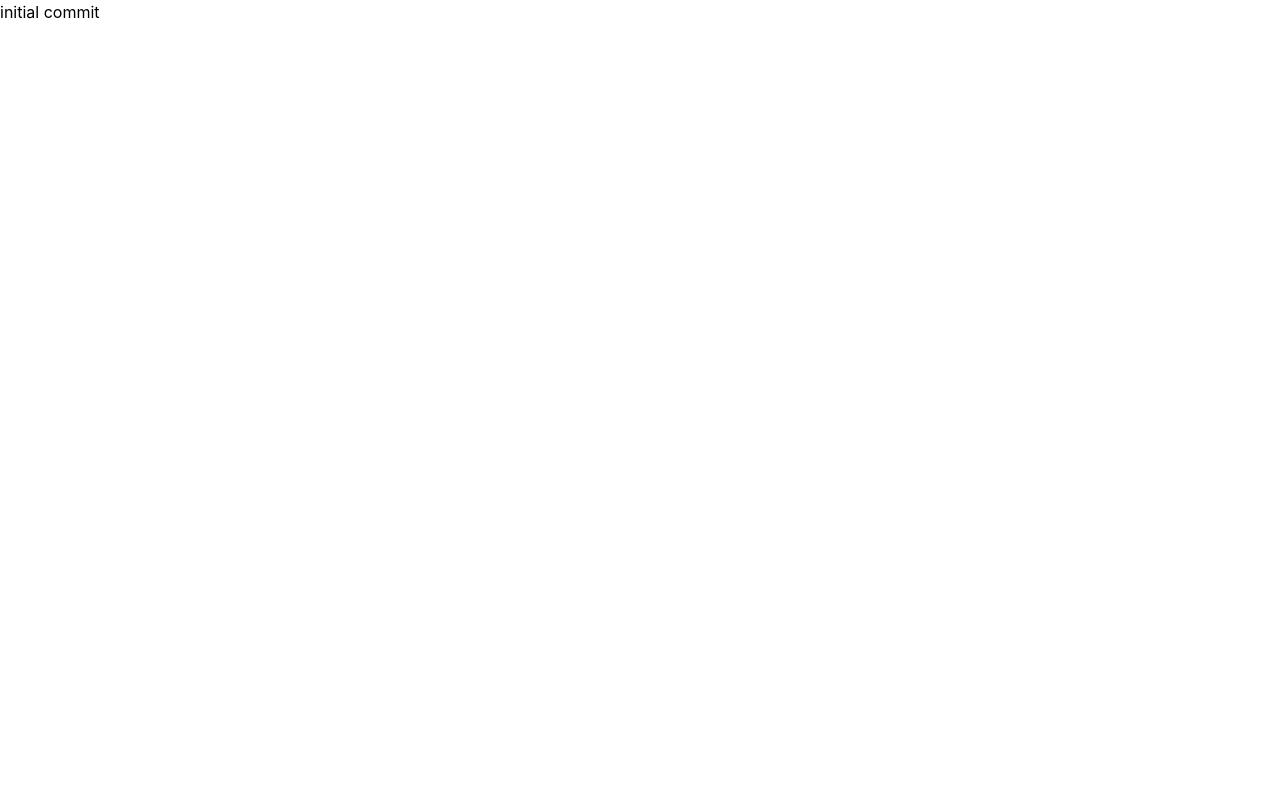
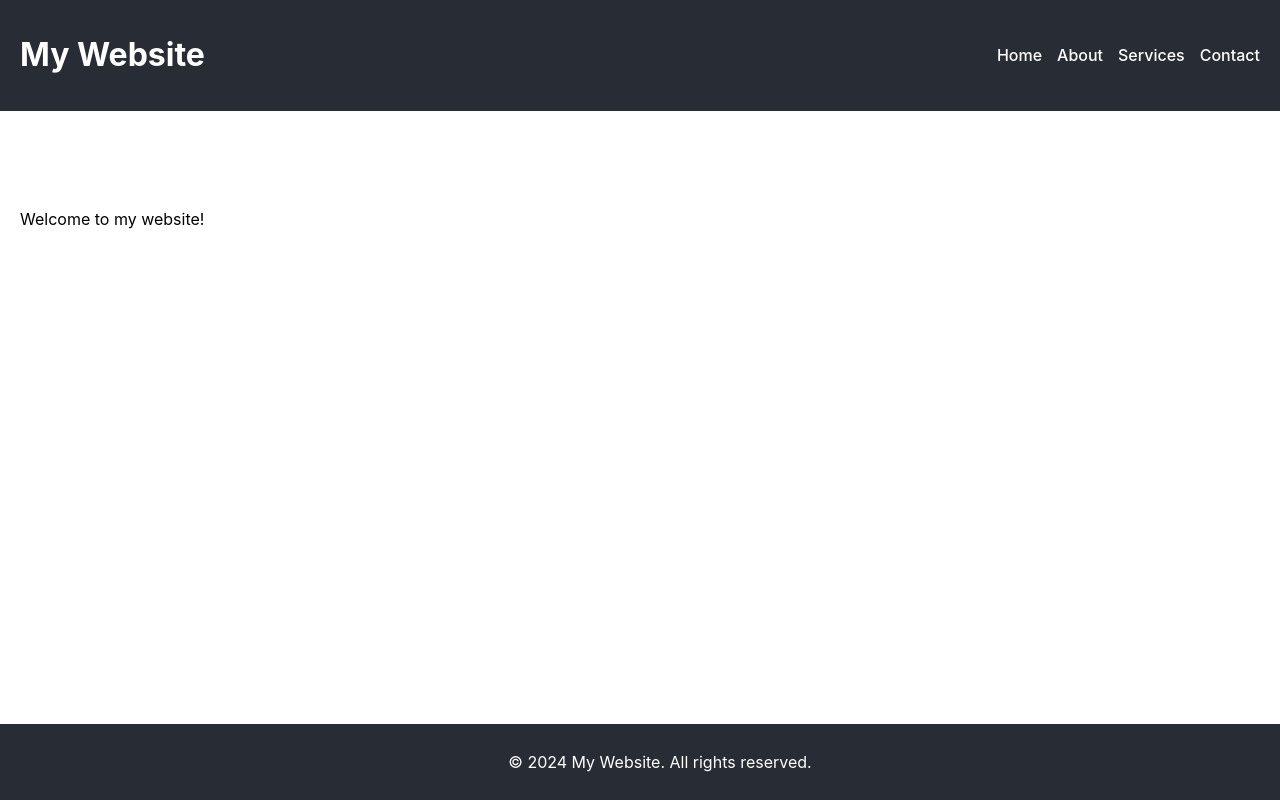
Before and after one commit to 01Deepak/e_commerce_dashboard_frontend, a React (Vite) app: page / in a window 1280 px wide. Built offline with nearby package versions, Linux system fonts and the light colour scheme.

Commit message:
add header and footer

```diff
--- a/package.json
+++ b/package.json
@@ -11,7 +11,8 @@
   },
   "dependencies": {
     "react": "^18.3.1",
-    "react-dom": "^18.3.1"
+    "react-dom": "^18.3.1",
+    "sass": "^1.77.8"
   },
   "devDependencies": {
     "@types/react": "^18.3.3",
--- a/src/App.tsx
+++ b/src/App.tsx
@@ -1,11 +1,17 @@
 import React from "react"
+import Header from "./components/header/Header"
+import Footer from "./components/footer/Footer"
 
 function App() {
 
   return (
     <>
-     <div>
-      initial commit
+      <div>
+      <Header />
+      <main style={{ padding: '20px', marginTop: '60px' }}>
+        <p>Welcome to my website!</p>
+      </main>
+      <Footer />
     </div>
     </>
   )
--- /dev/null
+++ b/src/components/footer/Footer.module.scss
@@ -0,0 +1,9 @@
+.footer {
+    background-color: #282c34;
+    padding: 10px 20px;
+    text-align: center;
+    color: white;
+    position: fixed;
+    width: 100%;
+    bottom: 0;
+  }
--- /dev/null
+++ b/src/components/footer/Footer.tsx
@@ -0,0 +1,12 @@
+import React from 'react';
+import styles from './Footer.module.scss';
+
+const Footer: React.FC = () => {
+  return (
+    <footer className={styles.footer}>
+      <p>&copy; 2024 My Website. All rights reserved.</p>
+    </footer>
+  );
+};
+
+export default Footer;
--- /dev/null
+++ b/src/components/header/Header.module.scss
@@ -0,0 +1,22 @@
+.header {
+    background-color: #282c34;
+    padding: 10px 20px;
+    display: flex;
+    justify-content: space-between;
+    align-items: center;
+  }
+
+  .title {
+    color: white;
+  }
+
+  .nav {
+    display: flex;
+    gap: 15px;
+  }
+
+  .link {
+    color: white;
+    text-decoration: none;
+    font-size: 16px;
+  }
--- /dev/null
+++ b/src/components/header/Header.tsx
@@ -0,0 +1,18 @@
+import React from 'react';
+import styles from './Header.module.scss';
+
+const Header: React.FC = () => {
+  return (
+    <header className={styles.header}>
+      <h1 className={styles.title}>My Website</h1>
+      <nav className={styles.nav}>
+        <a href="#home" className={styles.link}>Home</a>
+        <a href="#about" className={styles.link}>About</a>
+        <a href="#services" className={styles.link}>Services</a>
+        <a href="#contact" className={styles.link}>Contact</a>
+      </nav>
+    </header>
+  );
+};
+
+export default Header;
```
Also changed, not shown: 1 other file (tests, documents, lock files or other folders).
